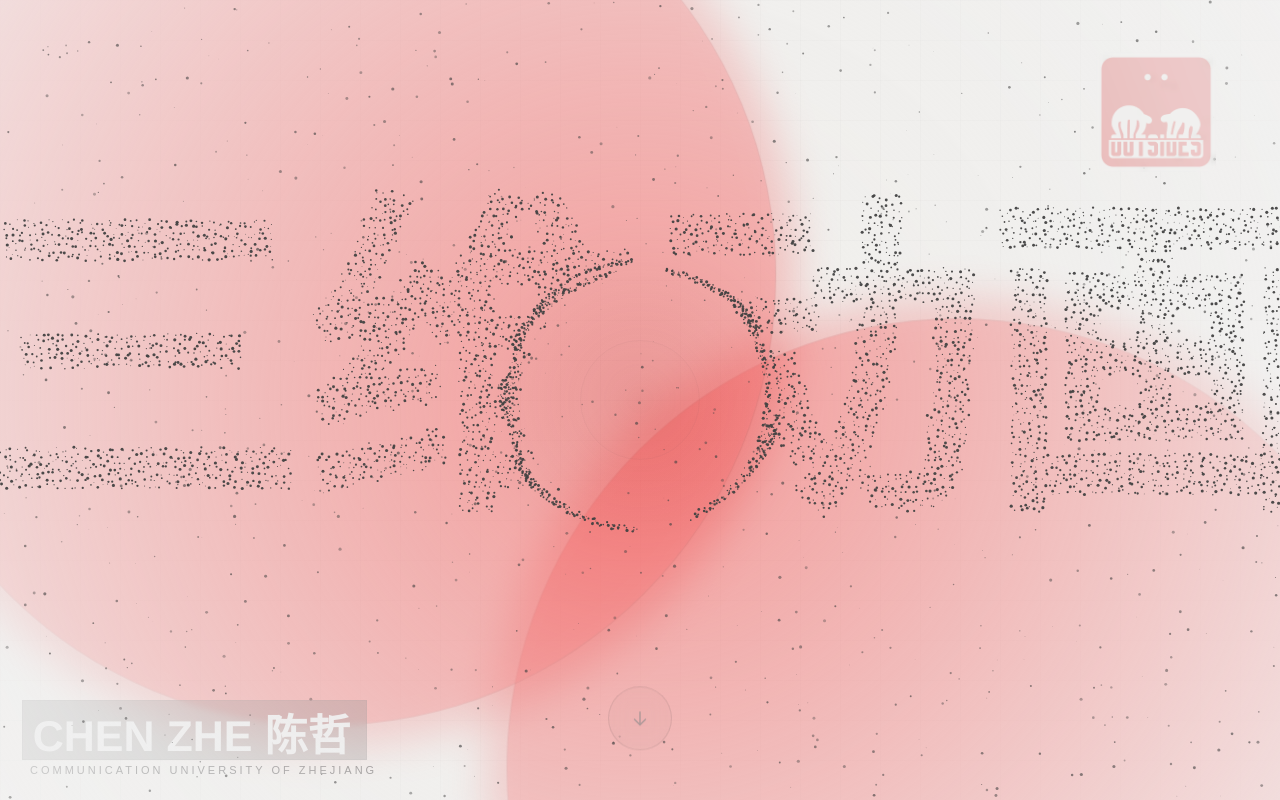
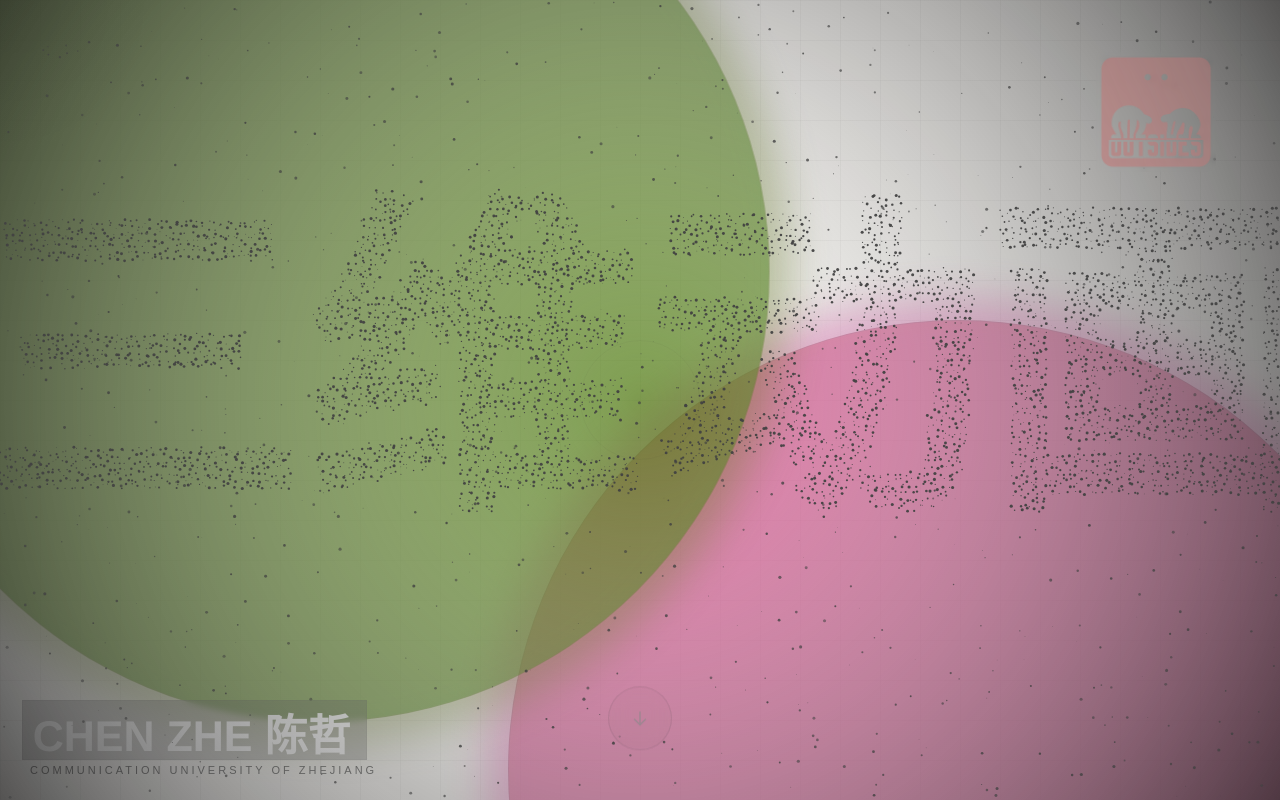
Before and after one commit to Cezychan/Cezychan.github.io, a plain HTML site: page index.html in a window 1280 px wide. Drawn offline with Linux system fonts and the light colour scheme; animation ran at ten frames a second.

Commit message:
Add files via upload

```diff
--- a/index.html
+++ b/index.html
@@ -27,13 +27,13 @@
                 background:
 
                 linear-gradient(
-                    rgba(66,66,66,0.03) 1px,
+                    rgba(66,66,66,0.05) 1px,
                     transparent 1px
                 ),
 
                 linear-gradient(
                     90deg,
-                    rgba(66,66,66,0.03) 1px,
+                    rgba(66,66,66,0.05) 1px,
                     transparent 1px
                 );
 
@@ -59,9 +59,9 @@
                 height:900px;
 
                 border:1px solid rgba(66,66,66,0.36);
-                background:rgba(255,100,100,1);
+                background:rgba(100,100,200,1);
                 border-radius:50%;
-                opacity:0.5;
+                opacity:0.7;
 
                 transform: translate3d(0,0,0);
                 will-change: transform;
@@ -72,7 +72,7 @@
                 inset:0;
                 border-radius:70%;
 
-                background:rgba(242,0,0,0.55);
+                background:rgba(0,100,200,0.55);
 
                 filter: blur(20px);
                 transform: scale(1.05);
@@ -461,7 +461,7 @@
                 this.speedX = (Math.random()-0.5) * 0.08;
                 this.speedY = (Math.random()-0.5) * 0.08;
 
-                this.alpha = Math.random() * 0.3 + 0.35;
+                this.alpha = Math.random() * 0.3 + 0.55;
             }
 
             update(){
@@ -559,7 +559,7 @@
 
             ctx.clearRect(0,0,width,height);
 
-            // 背景渐层暗雾
+            // 背景渐层雾
             const gradient = ctx.createRadialGradient(
                 width/2,
                 height/2,
@@ -569,8 +569,8 @@
                 width*0.7
             );
 
-            gradient.addColorStop(0,"rgba(232,232,232,0.15)");
-            gradient.addColorStop(1,"rgba(242,242,242,0.92)");
+            gradient.addColorStop(0,"rgba(255,255,255,0.05)");
+            gradient.addColorStop(1,"rgba(0,0,0,0.92)");
 
             ctx.fillStyle = gradient;
             ctx.fillRect(0,0,width,height);
@@ -673,12 +673,13 @@
             };
         });
 
-        function animateCircles(){
+        function animateCircles(time){
 
             circles.forEach((el, i) => {
 
                 const state = circleState[i];
 
+                const hue = (time * 0.02 + i * 120) % 360;
                 // 更新中心点（窗口缩放/布局变化）
                 const rect = el.getBoundingClientRect();
                 state.cx = rect.left + rect.width / 2;
@@ -716,6 +717,9 @@
                 el.style.transform = `
                     translate3d(${state.x}px, ${state.y}px, 0)
                 `;
+                el.style.filter = `
+                    hue-rotate(${hue}deg)
+                `;
             });
 
             requestAnimationFrame(animateCircles);
```
